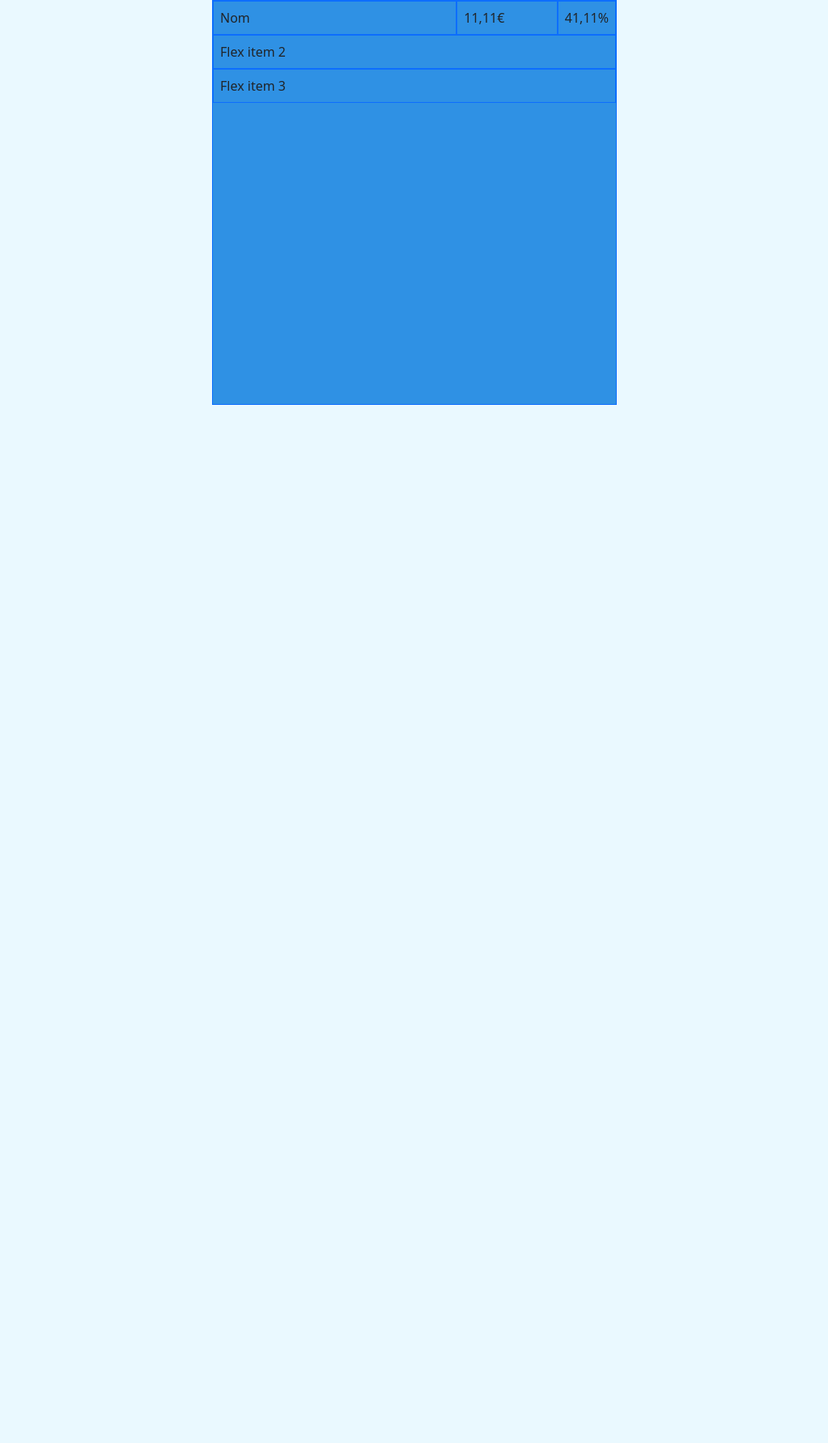
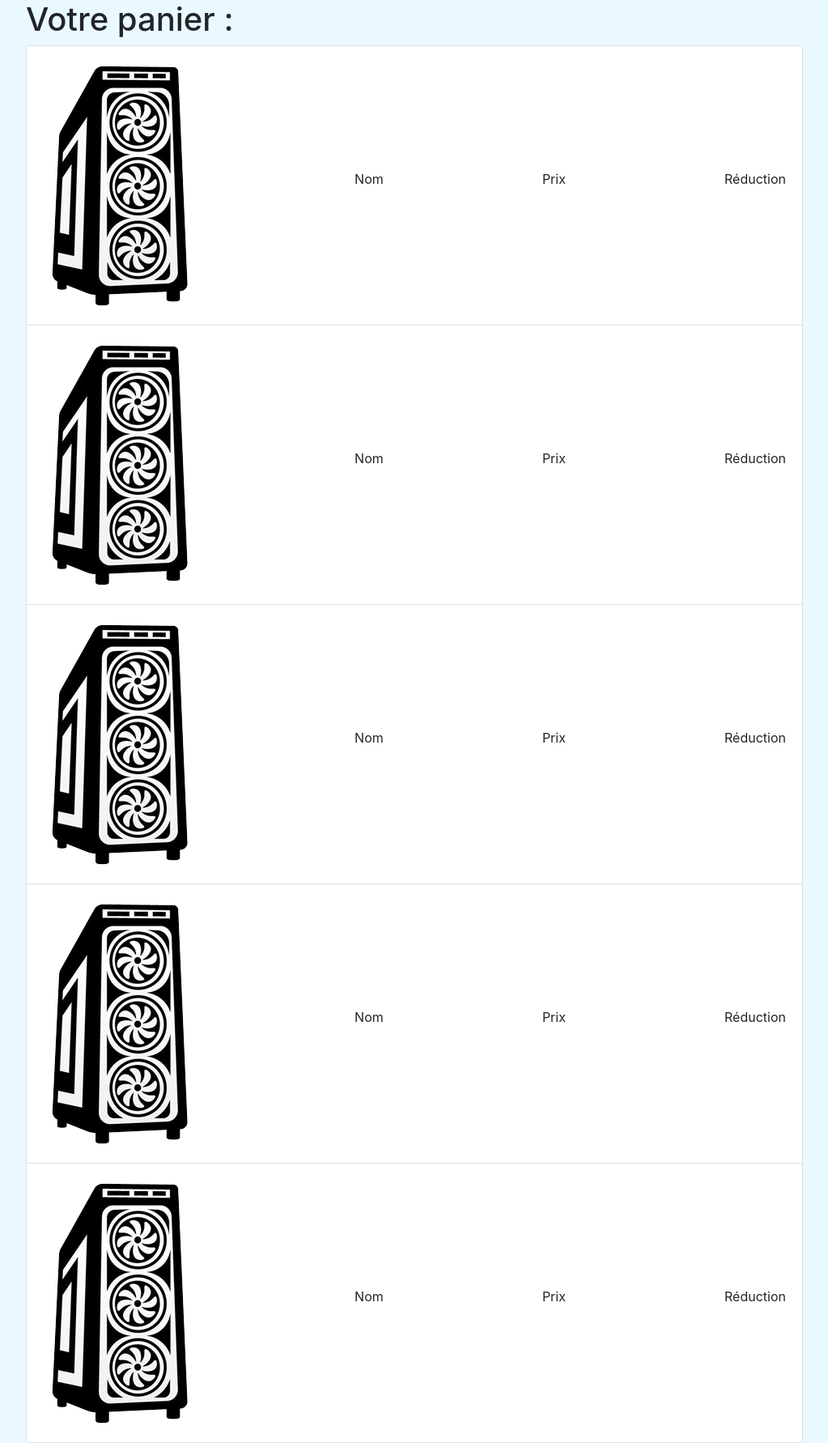
Before and after one commit to TangVdv/Projet-Annuel, a PHP site: page /panier.php in a window 1280 px wide. Shown: the whole page at 81% size, without its empty margins (128-1151 px from the left). Before the commit the page ends 500 px from the top, so only its background shows below. Run offline with PHP 8.4, Linux system fonts and the light colour scheme; data that the repository does not hold is empty; some libraries are stand-ins or nearby versions.

Commit message:
Change design/bootstrap

```diff
--- a/panier.php
+++ b/panier.php
@@ -1,15 +1,14 @@
-<!DOCTYPE html>
 <!DOCTYPE html>
 <html lang="fr" dir="ltr">
   <head>
     <meta charset="utf-8">
     <title>Panier</title>
 
-    <link href="../css/bootstrap.min.css" rel="stylesheet">
+    <link rel="stylesheet" href="https://cdn.jsdelivr.net/npm/bootstrap@4.3.1/dist/css/bootstrap.min.css" integrity="sha384-ggOyR0iXCbMQv3Xipma34MD+dH/1fQ784/j6cY/iJTQUOhcWr7x9JvoRxT2MZw1T" crossorigin="anonymous">
   </head>
   <body style="background: #EAF9FF">
     <?php
-      include("db_connection.php");
+      //include("db_connection.php");
       //Display errors
       /*
       ini_set('display_errors', 1);
@@ -18,7 +17,7 @@
       */
 
     ?>
-    <div class="mx-auto border border-primary" style="background: #2F91E4; width: 500px; height: 500px; display: block;">
+    <div class="mx-auto" style="width: 60rem; height: 500px; display: block;">
       <?php
         /*
         $req = 'SELECT image, nom, prix, reduction
@@ -26,35 +25,56 @@
                   INNER JOIN ACHETE ON produit.id_produit = achete.id_produit
                   INNER JOIN UTILISATEUR ON achete.id_utilisateur = 1 ';*/
 
-        $req = 'SELECT image, nom, prix, reduction
+        /*$req = 'SELECT image, nom, prix, reduction
                   FROM PRODUIT
                   INNER JOIN ACHETE ON produit.id_produit = achete.id_produit
                   WHERE achete.id_utilisateur = 1 ';
 
         foreach ($db->query($req) as $row) {
-          /*
+
           echo $row['image'] . "\n";
           echo $row['nom'] . "\n";
           echo  $row['prix'] . "\n";
-          echo $row['reduction'] . "\n";*/
+          echo $row['reduction'] . "\n";
           $image = $row['image'];
           $nom = $row['nom'];
           $prix = $row['prix'];
           $reduction = $row['reduction'];
-        }
+        }*/
 
        ?>
-       <div class="d-flex flex-column bd-highlight mb-3">
-         <div class="d-flex bd-highlight">
-           <img src="" alt="">
-           <div class="w-50 p-2 flex-grow-1 bd-highlight border border-primary">Nom</div>
-           <div class="w-25 p-2 bd-highlight border border-primary">11,11€</div>
-           <div class="w-15 p-2 bd-highlight border border-primary">41,11%</div>
-         </div>
-          <div class="p-2 bd-highlight border border-primary">Flex item 2</div>
-          <div class="p-2 bd-highlight border border-primary">Flex item 3</div>
-        </div>
 
+       <h1 class="">Votre panier :</h1>
+
+       <ul class="list-group">
+        <li class="list-group-item d-flex justify-content-between align-items-center">
+          <img src="cart_item.png">
+          <p>Nom</p>
+          <p>Prix</p>
+          <p>Réduction</p>
+        </li>
+        <li class="list-group-item d-flex justify-content-between align-items-center">
+          <img src="cart_item.png">
+          <p>Nom</p>
+          <p>Prix</p>
+          <p>Réduction</p>
+        </li><li class="list-group-item d-flex justify-content-between align-items-center">
+          <img src="cart_item.png">
+          <p>Nom</p>
+          <p>Prix</p>
+          <p>Réduction</p>
+        </li><li class="list-group-item d-flex justify-content-between align-items-center">
+          <img src="cart_item.png">
+          <p>Nom</p>
+          <p>Prix</p>
+          <p>Réduction</p>
+        </li><li class="list-group-item d-flex justify-content-between align-items-center">
+          <img src="cart_item.png">
+          <p>Nom</p>
+          <p>Prix</p>
+          <p>Réduction</p>
+        </li>
+       </ul>
     </div>
   </body>
 </html>
```
Also changed, not shown: cart_item.png (added).
